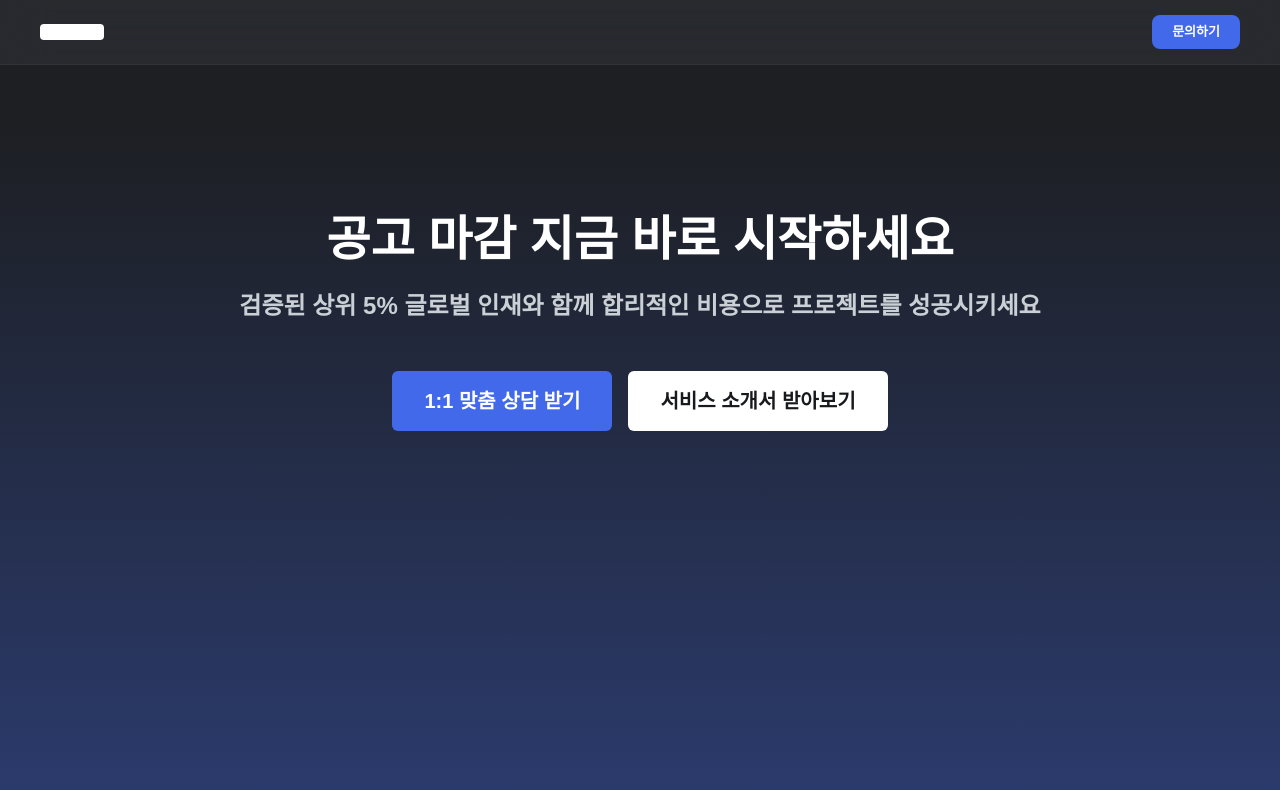
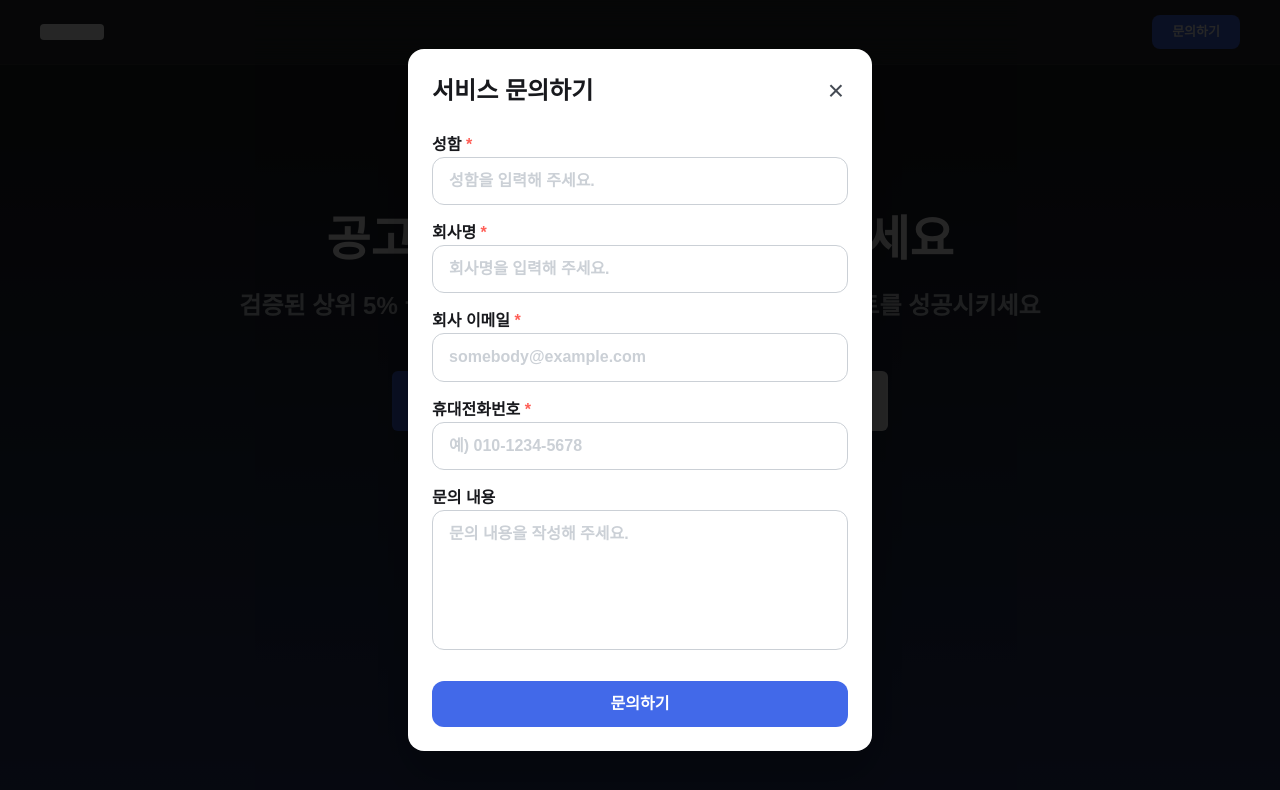
Before and after one commit to hansol65/GGMG, a React (Vite) app: page / in a window 1280 px wide. Both pictures are taken after a click on the button "서비스 소개서 받아보기". Shown: the part 11055-11845 px from the top of the page. Built offline with nearby package versions, Linux system fonts and the light colour scheme; a web font is replaced by a local one.

Commit message:
refactor: 코드 리펙토링

```diff
--- a/src/App.tsx
+++ b/src/App.tsx
@@ -1,4 +1,4 @@
-import { useEffect } from "react";
+import { useEffect, useState } from "react";
 import SiteHeader from "./components/landing/SiteHeader";
 import HeroSection from "./components/landing/HeroSection";
 import USPSection1 from "./components/landing/USPSection1";
@@ -12,8 +12,14 @@ import PricingSection from "./components/landing/PricingSection";
 import ContactCtaSection from "./components/landing/ContactCtaSection";
 import SiteFooter from "./components/landing/SiteFooter";
 import MetricsSection from "./components/landing/MetricsSection";
+import ContactFormPanel from "./components/ContactFormPanel";
 
 function App() {
+  const [isContactModalOpen, setIsContactModalOpen] = useState(false);
+
+  const openContactModal = () => setIsContactModalOpen(true);
+  const closeContactModal = () => setIsContactModalOpen(false);
+
   useEffect(() => {
     const elements = document.querySelectorAll<HTMLElement>("[data-reveal]");
 
@@ -89,7 +95,16 @@ function App() {
       return index === -1 ? 0 : index;
     };
 
+    const isPricingSection = (section: HTMLElement | undefined) => {
+      return Boolean(section?.classList.contains("pricing-section"));
+    };
+
     const onWheel = (event: WheelEvent) => {
+      if (isContactModalOpen) {
+        event.preventDefault();
+        return;
+      }
+
       if (Math.abs(event.deltaY) <= Math.abs(event.deltaX)) {
         return;
       }
@@ -113,6 +128,13 @@ function App() {
       wheelAccumulated = 0;
 
       const currentIndex = getCurrentSectionIndex();
+      const currentSection = snapSections[currentIndex];
+
+      // On tablet/mobile, keep native scrolling behavior inside pricing section.
+      if (window.innerWidth < 1025 && isPricingSection(currentSection)) {
+        return;
+      }
+
       const targetIndex = Math.max(
         0,
         Math.min(snapSections.length - 1, currentIndex + direction),
@@ -138,11 +160,31 @@ function App() {
         window.cancelAnimationFrame(animationFrameId);
       }
     };
-  }, []);
+  }, [isContactModalOpen]);
+
+  useEffect(() => {
+    if (!isContactModalOpen) {
+      return;
+    }
+
+    const onKeyDown = (event: KeyboardEvent) => {
+      if (event.key === "Escape") {
+        closeContactModal();
+      }
+    };
+
+    window.addEventListener("keydown", onKeyDown);
+    document.body.style.overflow = "hidden";
+
+    return () => {
+      window.removeEventListener("keydown", onKeyDown);
+      document.body.style.overflow = "";
+    };
+  }, [isContactModalOpen]);
 
   return (
     <div className="min-h-screen">
-      <SiteHeader />
+      <SiteHeader onOpenContact={openContactModal} />
       <main>
         <HeroSection />
         <MetricsSection />
@@ -153,10 +195,24 @@ function App() {
         <USPSection5 />
         <USPSection6 />
         <ProcessSection />
-        <PricingSection />
-        <ContactCtaSection />
+        <PricingSection onOpenContact={openContactModal} />
+        <ContactCtaSection onOpenContact={openContactModal} />
       </main>
       <SiteFooter />
+
+      {isContactModalOpen && (
+        <div
+          className="fixed inset-0 z-[100] overflow-y-auto bg-black/85 px-4 py-8 md:py-10"
+          onClick={closeContactModal}
+        >
+          <div
+            className="flex min-h-full items-center justify-center"
+            onClick={(event) => event.stopPropagation()}
+          >
+            <ContactFormPanel onClose={closeContactModal} />
+          </div>
+        </div>
+      )}
     </div>
   );
 }
--- a/src/components/ContactFormPanel.tsx
+++ b/src/components/ContactFormPanel.tsx
@@ -1,259 +1,120 @@
-import { useState, type FormEvent } from "react";
+import type { FormEvent } from "react";
 import { useContactForm } from "../hooks/useContactForm";
 
-export default function ContactFormPanel() {
-  const { form, setForm, handleSubmit, submittedJson } = useContactForm();
-  const [step, setStep] = useState(1);
+type ContactFormPanelProps = {
+  onClose: () => void;
+};
 
-  const handleNextStep = (event: FormEvent<HTMLFormElement>) => {
-    event.preventDefault();
-    setStep(2);
+const labelClassName = "text-body2 font-semibold text-gray-500";
+const inputClassName =
+  "w-full rounded-xl border border-gray-200 bg-white px-4 py-3 text-body2 text-gray-500 outline-none transition placeholder:text-gray-200 focus:border-primary-500 focus:ring-2 focus:ring-primary-200";
+
+export default function ContactFormPanel({ onClose }: ContactFormPanelProps) {
+  const { form, setForm, handleSubmit, isSubmitting } = useContactForm();
+
+  const onSubmit = async (event: FormEvent<HTMLFormElement>) => {
+    const isSuccess = await handleSubmit(event);
+    if (isSuccess) {
+      onClose();
+    }
   };
 
   return (
-    <section className="grid-12 gap-6">
-      <div className="col-span-12 rounded-2xl border border-gray-200 bg-white p-6 md:col-span-8">
-        {step === 1 ? (
-          <form className="space-y-5" onSubmit={handleNextStep}>
+    <section className="mx-auto w-full max-w-[464px] rounded-2xl bg-white p-5 shadow-[0_24px_48px_rgba(0,0,0,0.28)] md:p-6">
+      <div className="flex items-center justify-between">
+        <h2 className="text-h4 text-gray-500">서비스 문의하기</h2>
+        <button
+          type="button"
+          onClick={onClose}
+          aria-label="닫기"
+          className="rounded-md p-1 text-[28px] leading-none text-gray-400 transition hover:bg-gray-100"
+        >
+          ×
+        </button>
+      </div>
+
+      <form className="mt-6 space-y-4" onSubmit={onSubmit}>
         <div className="space-y-2">
-              <label className="text-body2 text-gray-400">회사명</label>
+          <label className={labelClassName}>
+            성함 <span className="text-[#ff5f57]">*</span>
+          </label>
+          <input
+            value={form.name}
+            onChange={(event) =>
+              setForm((prev) => ({ ...prev, name: event.target.value }))
+            }
+            className={inputClassName}
+            placeholder="성함을 입력해 주세요."
+            required
+          />
+        </div>
+
+        <div className="space-y-2">
+          <label className={labelClassName}>
+            회사명 <span className="text-[#ff5f57]">*</span>
+          </label>
           <input
             value={form.company}
             onChange={(event) =>
               setForm((prev) => ({ ...prev, company: event.target.value }))
             }
-                className="w-full rounded-xl border border-gray-200 bg-white px-4 py-3 text-body2 text-gray-500 outline-none transition focus:border-primary-500 focus:ring-2 focus:ring-primary-200"
+            className={inputClassName}
+            placeholder="회사명을 입력해 주세요."
             required
           />
         </div>
 
         <div className="space-y-2">
-              <label className="text-body2 text-gray-400">담당자 이름</label>
-              <input
-                value={form.managerName}
-                onChange={(event) =>
-                  setForm((prev) => ({
-                    ...prev,
-                    managerName: event.target.value,
-                  }))
-                }
-                className="w-full rounded-xl border border-gray-200 bg-white px-4 py-3 text-body2 text-gray-500 outline-none transition focus:border-primary-500 focus:ring-2 focus:ring-primary-200"
-                required
-              />
-            </div>
-
-            <div className="space-y-2">
-              <label className="text-body2 text-gray-400">이메일</label>
+          <label className={labelClassName}>
+            회사 이메일 <span className="text-[#ff5f57]">*</span>
+          </label>
           <input
             type="email"
             value={form.email}
             onChange={(event) =>
               setForm((prev) => ({ ...prev, email: event.target.value }))
             }
-                className="w-full rounded-xl border border-gray-200 bg-white px-4 py-3 text-body2 text-gray-500 outline-none transition focus:border-primary-500 focus:ring-2 focus:ring-primary-200"
+            className={inputClassName}
+            placeholder="somebody@example.com"
             required
           />
         </div>
 
         <div className="space-y-2">
-              <label className="text-body2 text-gray-400">휴대전화번호</label>
+          <label className={labelClassName}>
+            휴대전화번호 <span className="text-[#ff5f57]">*</span>
+          </label>
           <input
             value={form.phone}
             onChange={(event) =>
               setForm((prev) => ({ ...prev, phone: event.target.value }))
             }
-                className="w-full rounded-xl border border-gray-200 bg-white px-4 py-3 text-body2 text-gray-500 outline-none transition focus:border-primary-500 focus:ring-2 focus:ring-primary-200"
-                placeholder="010-0000-0000"
+            className={inputClassName}
+            placeholder="예) 010-1234-5678"
             required
           />
         </div>
 
         <div className="space-y-2">
-              <p className="text-body2 text-gray-400">연락 선호 방식</p>
-              {["무관", "전화", "이메일"].map((method) => (
-                <label
-                  key={method}
-                  className="flex cursor-pointer items-center space-x-2"
-                >
-                  <input
-                    type="radio"
-                    name="contactMethod"
-                    checked={form.contactMethod === method}
-                    onChange={() =>
-                      setForm((prev) => ({
-                        ...prev,
-                        contactMethod: method,
-                      }))
+          <label className={labelClassName}>문의 내용</label>
+          <textarea
+            value={form.inquiry}
+            onChange={(event) =>
+              setForm((prev) => ({ ...prev, inquiry: event.target.value }))
             }
+            className={`${inputClassName} min-h-[140px] resize-none`}
+            placeholder="문의 내용을 작성해 주세요."
           />
-                  <span className="text-body2 text-gray-400">{method}</span>
-                </label>
-              ))}
         </div>
 
         <button
           type="submit"
-              className="mt-2 inline-flex items-center justify-center rounded-xl bg-primary-500 px-5 py-3 text-body2 text-white transition hover:bg-primary-400"
+          disabled={isSubmitting}
+          className="mt-2 inline-flex w-full items-center justify-center rounded-xl bg-primary-500 px-5 py-3 text-body2 text-white transition hover:bg-primary-400 disabled:cursor-not-allowed disabled:bg-primary-300"
         >
-              다음 단계
+          {isSubmitting ? "전송 중..." : "문의하기"}
         </button>
       </form>
-        ) : (
-          <form className="space-y-8" onSubmit={handleSubmit}>
-            <div className="space-y-3">
-              <p className="text-body2 font-bold text-gray-500">희망 직무</p>
-              {["개발자", "마케터", "디자이너", "CS"].map((job) => (
-                <label
-                  key={job}
-                  className="flex cursor-pointer items-center space-x-2"
-                >
-                  <input
-                    type="checkbox"
-                    checked={form.desiredJob.includes(job)}
-                    onChange={(event) => {
-                      const nextJob = event.target.checked
-                        ? [...form.desiredJob, job]
-                        : form.desiredJob.filter((item) => item !== job);
-                      setForm((prev) => ({ ...prev, desiredJob: nextJob }));
-                    }}
-                  />
-                  <span className="text-body2 text-gray-500">{job}</span>
-                </label>
-              ))}
-
-              <div className="flex items-center space-x-2">
-                <input
-                  type="checkbox"
-                  checked={form.desiredJob.includes("기타")}
-                  onChange={(event) => {
-                    const nextJob = event.target.checked
-                      ? [...form.desiredJob, "기타"]
-                      : form.desiredJob.filter((item) => item !== "기타");
-                    setForm((prev) => ({ ...prev, desiredJob: nextJob }));
-                  }}
-                />
-                <span className="text-body2 text-gray-500">기타:</span>
-                <input
-                  className="border-b border-gray-300 text-body2 outline-none"
-                  placeholder="직접 입력"
-                  value={form.desiredJobEtc}
-                  onChange={(event) =>
-                    setForm((prev) => ({
-                      ...prev,
-                      desiredJobEtc: event.target.value,
-                    }))
-                  }
-                />
-              </div>
-            </div>
-
-            <div className="space-y-3">
-              <p className="text-body2 font-bold text-gray-500">희망 역량</p>
-              {[
-                "인턴/신입",
-                "미들 (약 ~ 5년차)",
-                "시니어 (약 6년차 이상)",
-              ].map((capability) => (
-                <label
-                  key={capability}
-                  className="flex cursor-pointer items-center space-x-2"
-                >
-                  <input
-                    type="checkbox"
-                    checked={form.desiredCapability.includes(capability)}
-                    onChange={(event) => {
-                      const nextCapability = event.target.checked
-                        ? [...form.desiredCapability, capability]
-                        : form.desiredCapability.filter(
-                            (item) => item !== capability,
-                          );
-                      setForm((prev) => ({
-                        ...prev,
-                        desiredCapability: nextCapability,
-                      }));
-                    }}
-                  />
-                  <span className="text-body2 text-gray-500">{capability}</span>
-                </label>
-              ))}
-
-              <div className="flex items-center space-x-2">
-                <input
-                  type="checkbox"
-                  checked={form.desiredCapability.includes("기타")}
-                  onChange={(event) => {
-                    const nextCapability = event.target.checked
-                      ? [...form.desiredCapability, "기타"]
-                      : form.desiredCapability.filter((item) => item !== "기타");
-                    setForm((prev) => ({
-                      ...prev,
-                      desiredCapability: nextCapability,
-                    }));
-                  }}
-                />
-                <span className="text-body2 text-gray-500">기타:</span>
-                <input
-                  className="border-b border-gray-300 text-body2 outline-none"
-                  placeholder="직접 입력"
-                  value={form.desiredCapabilityEtc}
-                  onChange={(event) =>
-                    setForm((prev) => ({
-                      ...prev,
-                      desiredCapabilityEtc: event.target.value,
-                    }))
-                  }
-                />
-              </div>
-            </div>
-
-            <div className="space-y-3">
-              <p className="text-body2 font-bold text-gray-500">희망 인원</p>
-              {["1인", "2인", "3인 이상"].map((count) => (
-                <label
-                  key={count}
-                  className="flex cursor-pointer items-center space-x-2"
-                >
-                  <input
-                    type="radio"
-                    name="desiredCount"
-                    checked={form.desiredCount === count}
-                    onChange={() =>
-                      setForm((prev) => ({
-                        ...prev,
-                        desiredCount: count,
-                      }))
-                    }
-                  />
-                  <span className="text-body2 text-gray-500">{count}</span>
-                </label>
-              ))}
-            </div>
-
-            <div className="flex space-x-3">
-              <button
-                type="submit"
-                className="inline-flex items-center justify-center rounded-xl bg-primary-500 px-8 py-3 text-body2 text-white transition hover:bg-primary-400"
-              >
-                작성
-              </button>
-              <button
-                type="button"
-                onClick={(event) => handleSubmit(event, true)}
-                className="inline-flex items-center justify-center rounded-xl border border-gray-300 px-8 py-3 text-body2 text-gray-400 transition hover:bg-gray-50"
-              >
-                건너뛰기
-              </button>
-            </div>
-          </form>
-        )}
-      </div>
-
-      <aside className="col-span-12 rounded-2xl border border-gray-200 bg-primary-100 p-6 md:col-span-4 md:p-8">
-        <h2 className="text-h4 text-gray-500">전송 데이터</h2>
-        <pre className="mt-4 min-h-52 overflow-auto rounded-xl bg-white p-4 text-caption text-gray-500">
-          {submittedJson || "전송 대기 중..."}
-        </pre>
-      </aside>
     </section>
   );
 }
--- a/src/components/landing/MetricsSection.tsx
+++ b/src/components/landing/MetricsSection.tsx
@@ -5,8 +5,8 @@ import Say3 from "../../assets/image-say-3.png";
 export default function MetricsSection() {
   return (
     <section className="metrics-section relative bg-[linear-gradient(180deg,#FFFFFF_0%,#ECEFF2_100%)]">
-      <div className="mx-auto w-full max-w-[1440px] px-6 py-16 md:px-12 md:py-24 min-[1025px]:min-h-[1024px] min-[1025px]:px-[189px] min-[1025px]:pb-[120px] min-[1025px]:pt-[200px]">
-        <div className="flex flex-col min-[1025px]:flex-row min-[1025px]:items-start min-[1025px]:justify-center min-[1025px]:gap-[152px]">
+      <div className="mx-auto w-full max-w-[1440px] px-6 py-16 md:px-12 md:py-24 min-[1025px]:flex min-[1025px]:min-h-[1024px] min-[1025px]:items-center min-[1025px]:px-[189px] min-[1025px]:py-0">
+        <div className="mx-auto flex w-full flex-col min-[1025px]:w-fit min-[1025px]:flex-row min-[1025px]:items-start min-[1025px]:gap-[152px]">
           <div className="reveal w-full min-[1025px]:w-auto" data-reveal>
             <h2 className="text-center text-[22px] font-bold md:text-h2 whitespace-nowrap leading-tight text-gray-500 min-[1025px]:text-left">
               재계약으로 증명된
--- a/src/components/landing/ProcessSection.tsx
+++ b/src/components/landing/ProcessSection.tsx
@@ -80,7 +80,7 @@ const TabletProcessRow = ({ icon, label }: TabletProcessRowProps) => {
 export default function ProcessSection() {
   return (
     <section className="w-full text-white bg-[linear-gradient(180deg,#1D1F23_31.32%,#4269E9_207.83%)]">
-      <div className="layout-desktop px-4 py-20 md:px-8 md:py-24 min-[1025px]:px-[114px] min-[1025px]:py-[140px]">
+      <div className="layout-desktop px-4 py-20 md:px-8 md:py-24 min-[1025px]:flex min-[1025px]:min-h-[1024px] min-[1025px]:flex-col min-[1025px]:justify-center min-[1025px]:px-[114px] min-[1025px]:py-0">
         {/* 타이틀 */}
         <h1 className="text-center text-[clamp(30px,5vw,48px)] font-bold leading-[1.4]">
           복잡한 현지 채용 과정도
--- a/src/components/landing/SiteFooter.tsx
+++ b/src/components/landing/SiteFooter.tsx
@@ -4,7 +4,7 @@ export default function SiteFooter() {
       <div className="layout-desktop ">
         <div className="text-center text-h1">약관내용</div>
         <div className="h-px w-full bg-gray-200 my-5" />
-        <div className="text-caption text-gray-200 flex justify-between ">
+        <div className="md:text-caption text-[12px] text-gray-200 flex flex-col md:justify-between ">
           <span>서비스 문의 : 010-5121-6422 • hohyun.kim@likelion.net</span>
           <span>ⓒ 2026 멋쟁이사자처럼. All rights reserved.</span>
         </div>
--- a/src/components/landing/SiteHeader.tsx
+++ b/src/components/landing/SiteHeader.tsx
@@ -1,4 +1,8 @@
-export default function SiteHeader() {
+type SiteHeaderProps = {
+  onOpenContact: () => void;
+};
+
+export default function SiteHeader({ onOpenContact }: SiteHeaderProps) {
   return (
     <header className="fixed left-0 right-0 top-0 z-50 border-b border-white/5 bg-white/5 backdrop-blur-[25px]">
       <div className="mx-auto flex h-14 w-full max-w-[1440px] items-center justify-between px-4 sm:px-6 md:h-16 md:px-10 min-[1025px]:px-20">
@@ -6,12 +10,13 @@ export default function SiteHeader() {
           <span className="h-3 w-12 rounded bg-white md:h-4 md:w-16"></span>
         </div>
 
-        <a
-          href="#contact-cta"
+        <button
+          type="button"
+          onClick={onOpenContact}
           className="rounded-md bg-primary-500 px-3 py-1.5 text-[11px] font-semibold text-white transition hover:bg-primary-400 sm:px-4 sm:text-xs md:rounded-lg md:px-5 md:py-2 md:text-[13px]"
         >
           문의하기
-        </a>
+        </button>
       </div>
     </header>
   );
--- a/src/components/landing/USPTextCardSection.tsx
+++ b/src/components/landing/USPTextCardSection.tsx
@@ -23,7 +23,7 @@ const joinClassNames = (...classNames: Array<string | undefined>) => {
 
 export default function USPTextCardSection({
   sectionClassName = "bg-white",
-  wrapperClassName = "mx-auto w-full max-w-[1440px] px-6 pb-20 pt-20 md:px-12 md:pb-28 md:pt-28 min-[1025px]:px-[189px] min-[1025px]:pb-[253px] min-[1025px]:pt-[252px]",
+  wrapperClassName = "mx-auto w-full max-w-[1440px] px-6 py-20 md:px-12 md:py-28 min-[1025px]:flex min-[1025px]:min-h-[1024px] min-[1025px]:items-center min-[1025px]:px-[189px] min-[1025px]:py-0",
   rowClassName,
   textClassName = "max-w-[507px]",
   cardClassName,
--- a/src/hooks/useContactForm.ts
+++ b/src/hooks/useContactForm.ts
@@ -1,99 +1,76 @@
-import { useState, type FormEvent, type MouseEvent } from "react";
+import { useState, type FormEvent } from "react";
 
 interface ContactFormData {
+  name: string;
   company: string;
-  managerName: string;
   email: string;
   phone: string;
-  contactMethod: string;
-  desiredJob: string[];
-  desiredJobEtc: string;
-  desiredCapability: string[];
-  desiredCapabilityEtc: string;
-  desiredCount: string;
+  inquiry: string;
 }
 
-const OTHER = "기타";
-
-const mergeSelectableWithEtc = (
-  selected: string[],
-  etcText: string,
-  otherLabel: string = OTHER,
-) => {
-  const list = selected.filter((item) => item !== otherLabel);
-  const etc = etcText.trim();
-
-  if (selected.includes(otherLabel)) {
-    list.push(etc ? `${otherLabel}(${etc})` : otherLabel);
-  }
-
-  return list.join(", ");
-};
-
 export const useContactForm = () => {
-  const SCRIPT_URL = import.meta.env.VITE_GAS_SCRIPT_URL;
+  const scriptUrl = import.meta.env.VITE_GAS_SCRIPT_URL;
 
   const [form, setForm] = useState<ContactFormData>({
+    name: "",
     company: "",
-    managerName: "",
     email: "",
     phone: "",
-    contactMethod: "무관",
-    desiredJob: [],
-    desiredJobEtc: "",
-    desiredCapability: [],
-    desiredCapabilityEtc: "",
-    desiredCount: "",
+    inquiry: "",
   });
+  const [isSubmitting, setIsSubmitting] = useState(false);
 
-  const [submittedJson, setSubmittedJson] = useState("");
+  const resetForm = () => {
+    setForm({
+      name: "",
+      company: "",
+      email: "",
+      phone: "",
+      inquiry: "",
+    });
+  };
 
-  const handleSubmit = (
-    event: FormEvent<HTMLFormElement> | MouseEvent<HTMLButtonElement>,
-    isSkipped: boolean = false,
-  ) => {
+  const handleSubmit = async (
+    event: FormEvent<HTMLFormElement>,
+  ): Promise<boolean> => {
     event.preventDefault();
 
-    if (!SCRIPT_URL) {
-      alert("스크립트 URL이 설정되지 않았습니다. .env를 확인해주세요.");
-      return;
+    if (!scriptUrl) {
+      alert("스크립트 URL이 설정되지 않았습니다. .env를 확인해 주세요.");
+      return false;
     }
 
-    const formData = new FormData();
-
-    formData.append("company", form.company);
-    formData.append("managerName", form.managerName);
-    formData.append("email", form.email);
-    formData.append("phone", form.phone);
-    formData.append("contactMethod", form.contactMethod);
-
-    if (isSkipped) {
-      formData.append("desiredJob", "");
-      formData.append("desiredCapability", "");
-      formData.append("desiredCount", "");
-    } else {
-      formData.append(
-        "desiredJob",
-        mergeSelectableWithEtc(form.desiredJob, form.desiredJobEtc),
-      );
-      formData.append(
-        "desiredCapability",
-        mergeSelectableWithEtc(form.desiredCapability, form.desiredCapabilityEtc),
-      );
-      formData.append("desiredCount", form.desiredCount);
+    if (isSubmitting) {
+      return false;
     }
 
-    fetch(SCRIPT_URL, { method: "POST", body: formData, mode: "no-cors" })
-      .then(() => {
-        alert(
-          isSkipped ? "기본 정보로 접수했습니다." : "전송 요청 완료! 이메일을 확인해보세요.",
-        );
-        setSubmittedJson(JSON.stringify(form, null, 2));
-      })
-      .catch((error) => {
-        console.log("에러:", error);
+    setIsSubmitting(true);
+
+    try {
+      const formData = new FormData();
+      formData.append("name", form.name);
+      formData.append("company", form.company);
+      formData.append("email", form.email);
+      formData.append("phone", form.phone);
+      formData.append("inquiry", form.inquiry);
+
+      await fetch(scriptUrl, {
+        method: "POST",
+        body: formData,
+        mode: "no-cors",
       });
+
+      alert("문의가 접수되었습니다.");
+      resetForm();
+      return true;
+    } catch (error) {
+      console.error("문의 전송 실패:", error);
+      alert("전송에 실패했습니다. 잠시 후 다시 시도해 주세요.");
+      return false;
+    } finally {
+      setIsSubmitting(false);
+    }
   };
 
-  return { form, setForm, handleSubmit, submittedJson };
+  return { form, setForm, handleSubmit, isSubmitting };
 };
```
Also changed, not shown: src/components/landing/ContactCtaSection.tsx (+9 -1 lines), src/components/landing/PricingSection.tsx (+15 -8 lines), 1 other file (tests, documents, lock files or other folders). Lines whose indentation alone changed are shown as unchanged.
